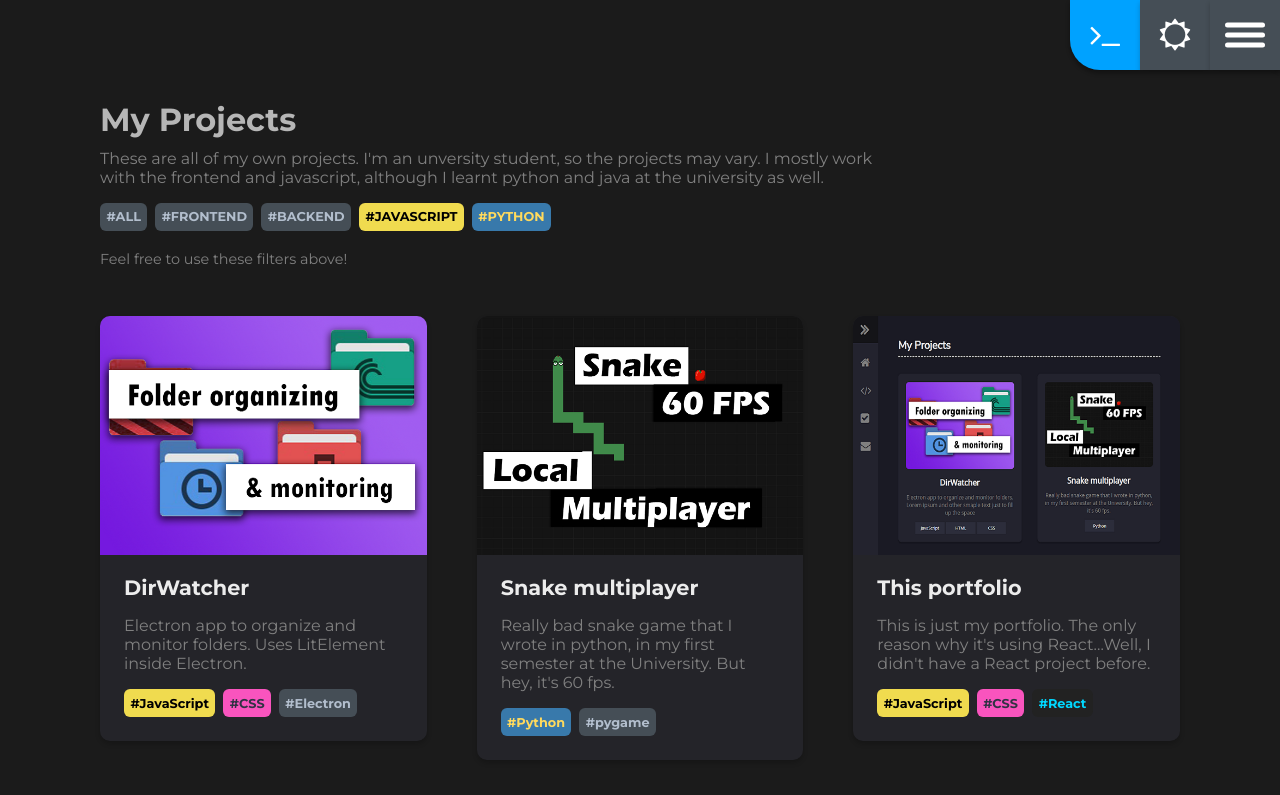
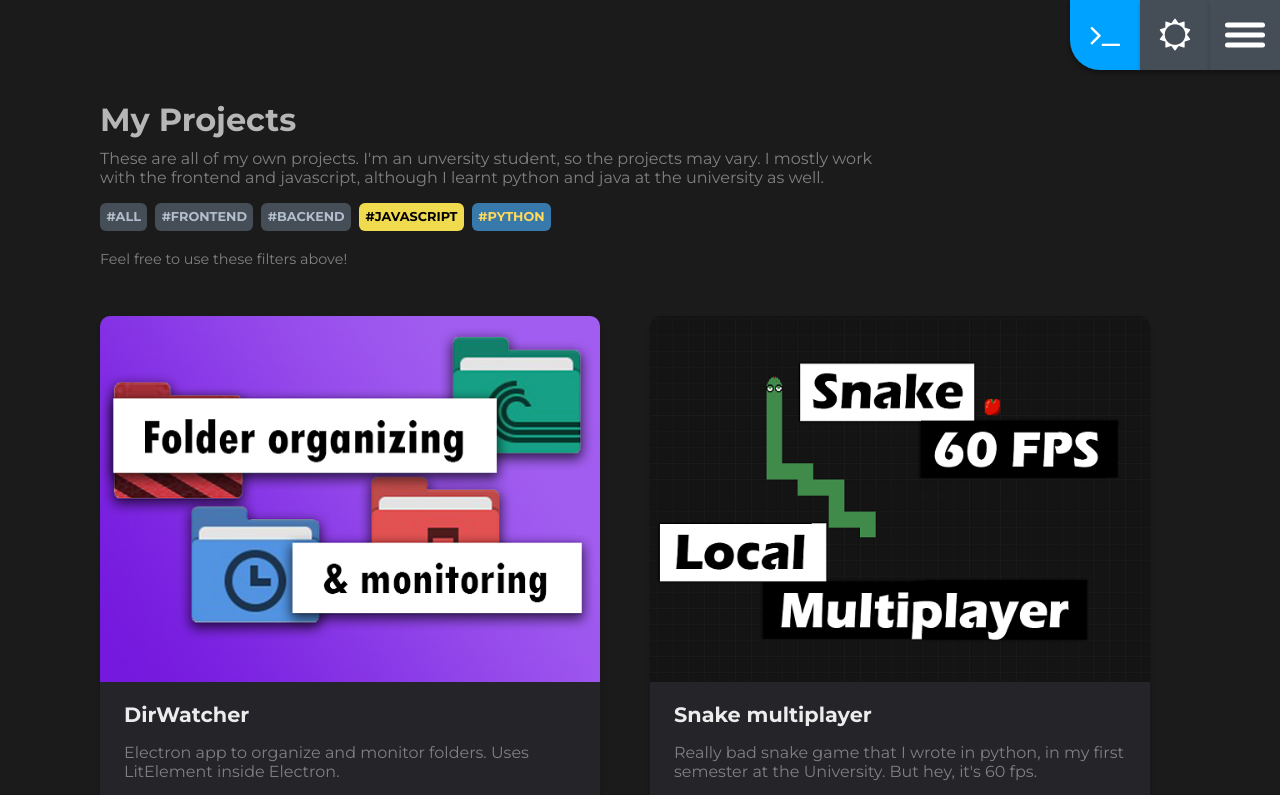
Before and after one commit to ErikSzabo/Portfolio, a React (Create React App) app: page /projects in a window 1280 px wide. Shown: the top 795 px of the page. Built offline with nearby package versions, Linux system fonts and the light colour scheme; the HTML template or start-up script is replaced by a standard one.

Commit message:
way better projects grid

```diff
--- a/src/styles/projects.css
+++ b/src/styles/projects.css
@@ -5,7 +5,8 @@
 .projects-wrapper {
 	margin-top: 3rem;
 	display: grid;
-	grid-gap: 50px;
+	grid-template-columns: repeat(auto-fit, minmax(300px, 500px));
+	gap: 50px;
 }
 
 .projects-header {
@@ -21,30 +22,3 @@
 .filter-text {
 	font-size: .9rem;
 }
-
-/* Small screens */
-@media only screen and (max-width: 600px) {
-	.projects-wrapper {
-		grid-template-columns: 1fr !important;
-	}
-}
-
-/* Large screens */
-@media only screen and (min-width: 600px) {
-	.projects-wrapper {
-		grid-template-columns: repeat(3, 1fr);
-	}
-}
-
-/* Medium screens */
-@media only screen and (max-width: 1100px) {
-	.projects-wrapper {
-		grid-template-columns: repeat(2, 1fr);
-	}
-}
-
-@media only screen and (max-width: 900px) {
-	.projects-wrapper {
-		grid-template-columns: 1fr;
-	}
-}
```
